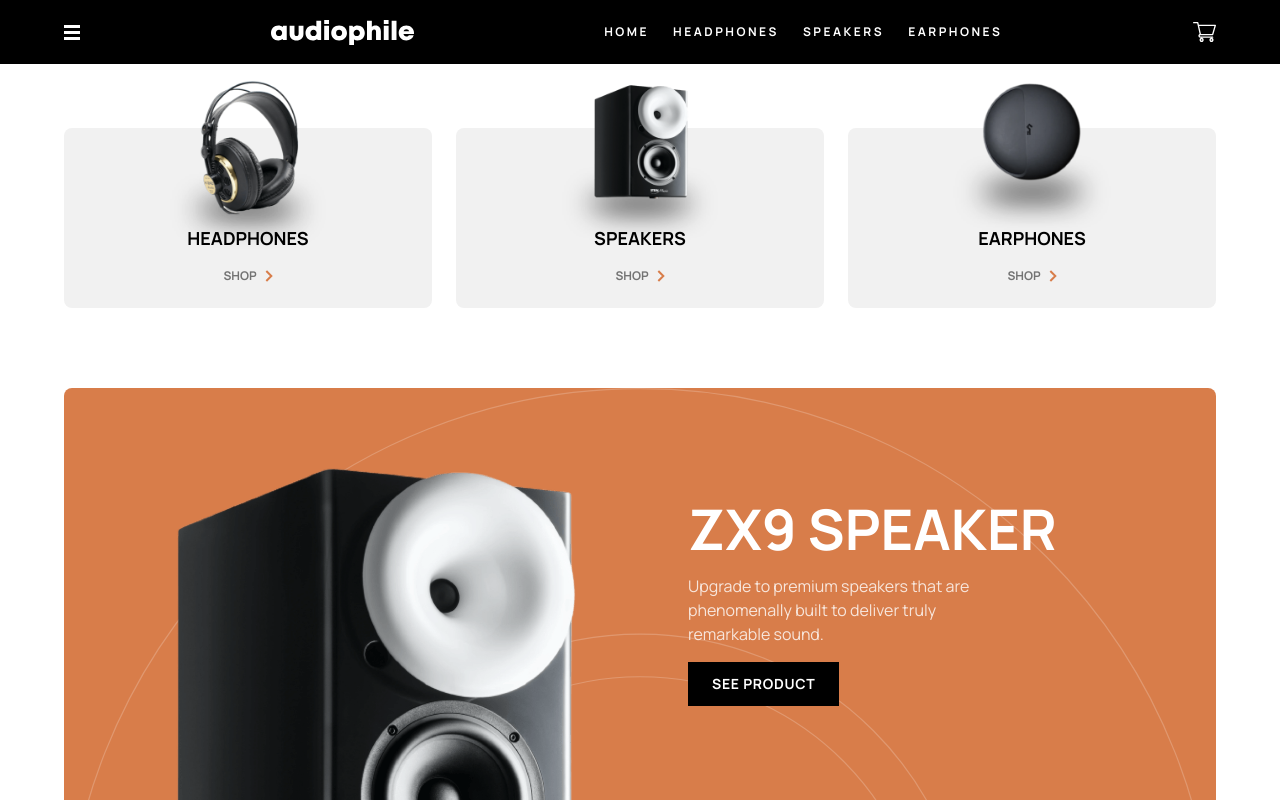
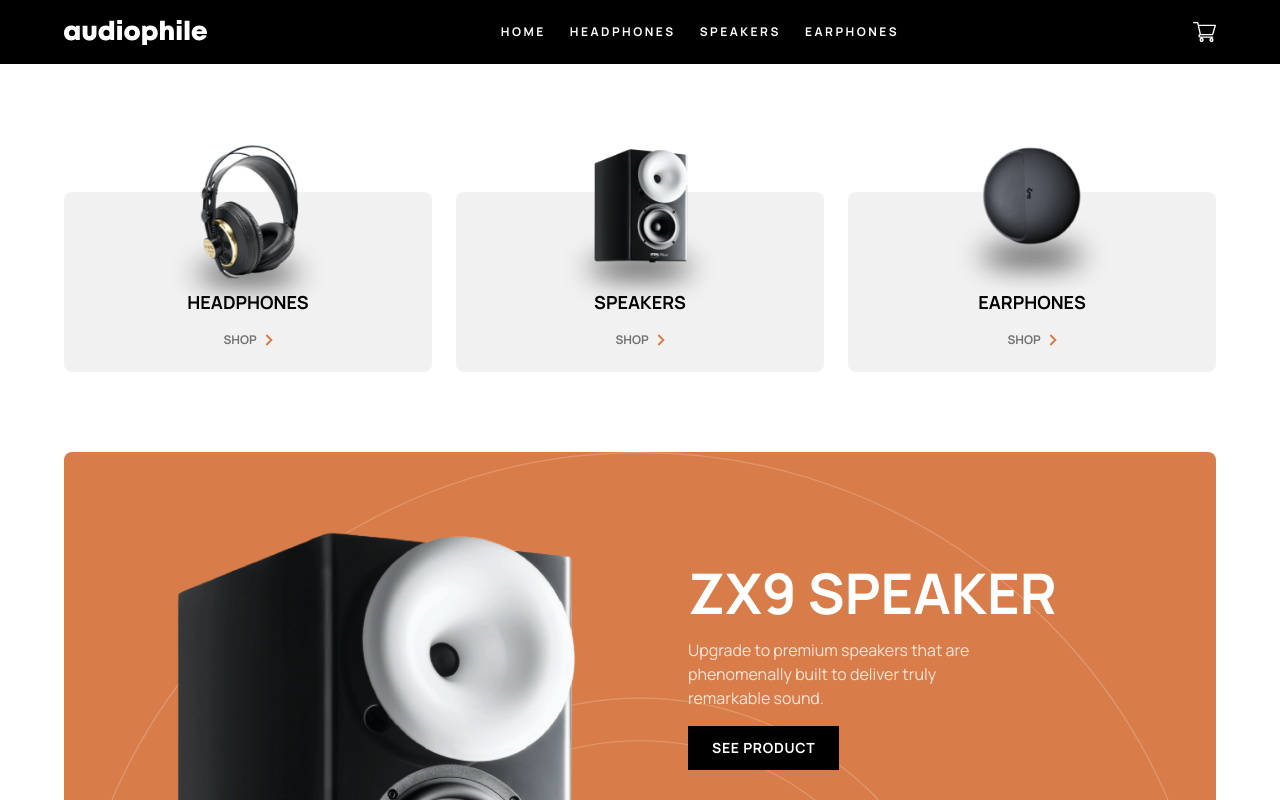
Before and after one commit to pqhung3007/audiophile-ecommerce-website, a Next.js app: page / in a window 1280 px wide. Shown: the top 800 px of the page. Built offline with nearby package versions, Linux system fonts and the light colour scheme.

Commit message:
fix: button always appear

```diff
--- a/components/Navbar.tsx
+++ b/components/Navbar.tsx
@@ -20,9 +20,9 @@ function Navbar() {
 
   return (
     <>
-      <div className="fixed z-30 flex h-16 w-full items-center justify-between bg-black px-6 lg:px-16">
+      <div className="z-30 flex h-16 w-full items-center justify-between bg-black px-6 lg:px-16">
         {/* Hamburger */}
-        <button onClick={handleOpenMenu}>
+        <button className="block lg:hidden" onClick={handleOpenMenu}>
           <Image
             src={`${
               isOpen
```
